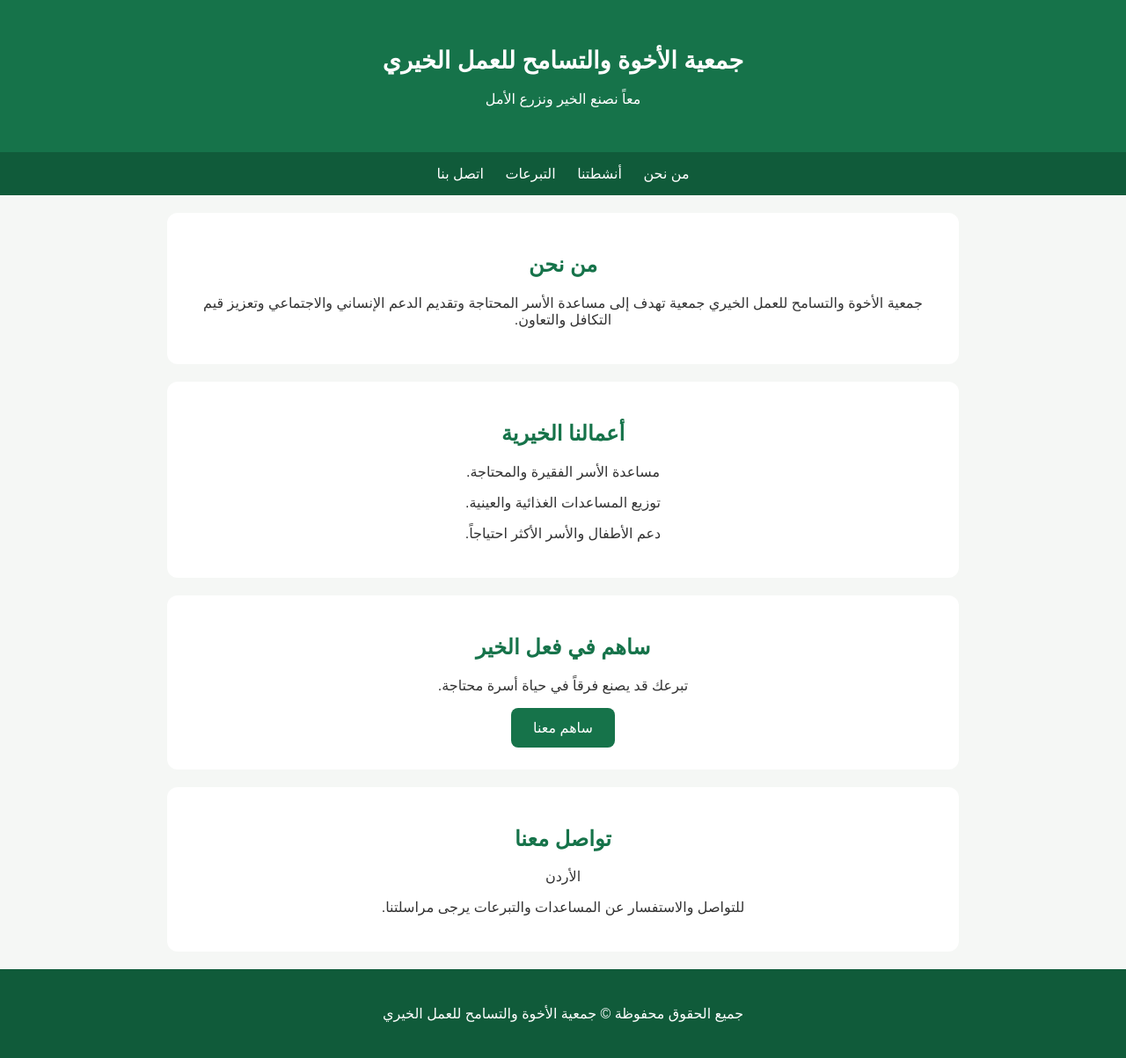
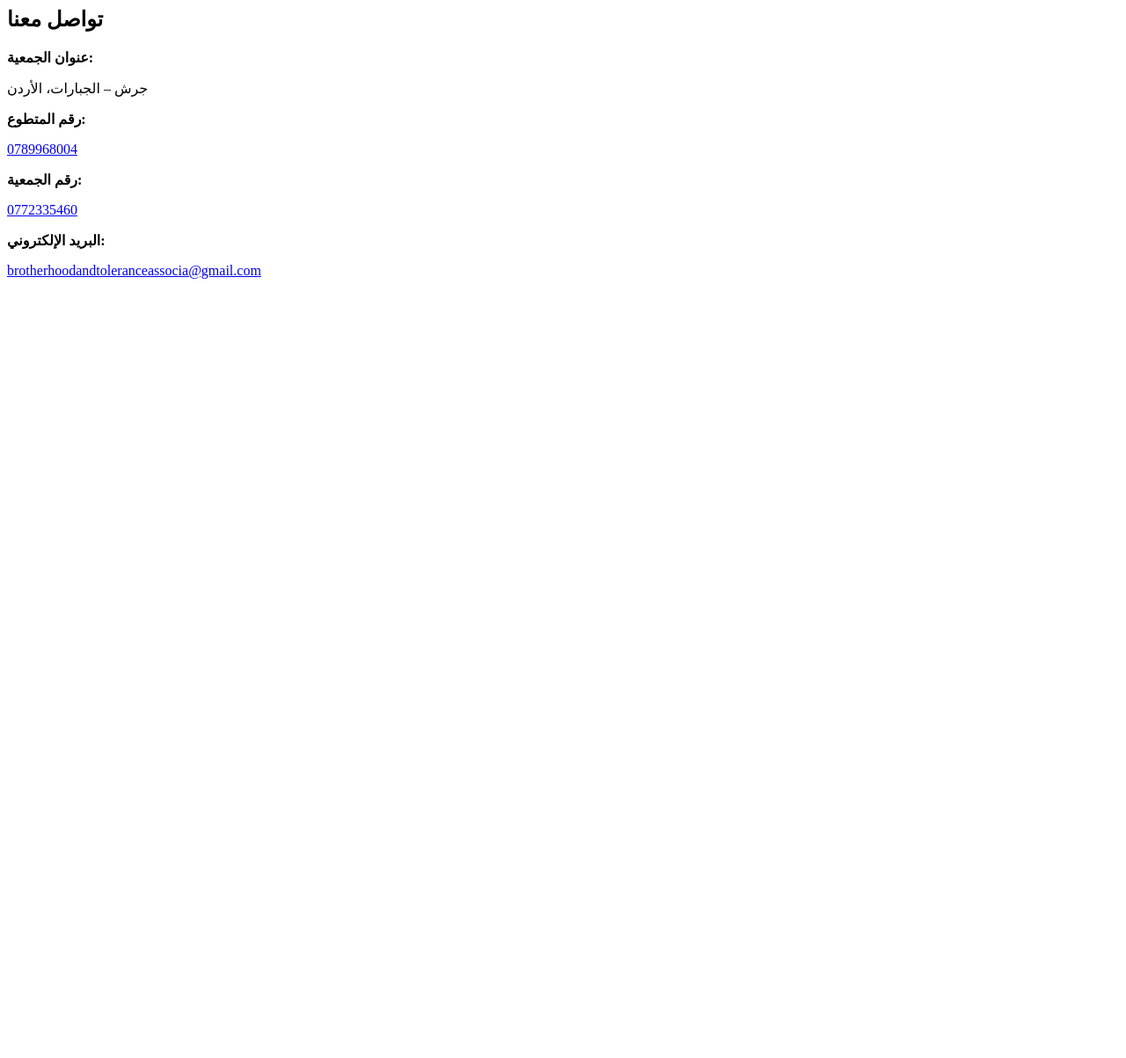
Before and after one commit to brotherhoodandtoleranceassocia-commits/brotherhood-tolerance, a plain HTML site: page index.html in a window 1280 px wide. Shown: the whole page at 88% size. After the commit the page ends 800 px from the top, so only its background shows below. Drawn offline with Linux system fonts and the light colour scheme.

Commit message:
Update index.html

```diff
--- a/index.html
+++ b/index.html
@@ -1,102 +1,24 @@
-
-
-<!DOCTYPE html>
-<html lang="ar" dir="rtl">
-<head>
-<meta charset="UTF-8">
-<meta name="viewport" content="width=device-width, initial-scale=1.0">
-<title>جمعية الأخوة والتسامح للعمل الخيري</title>
-<style>
-body {
-  margin: 0;
-  font-family: Arial, sans-serif;
-  background: #f5f7f5;
-  color: #333;
-  text-align: center;
-}
-header {
-  background: #16734a;
-  color: white;
-  padding: 35px 15px;
-}
-header h1 { font-size: 27px; }
-nav {
-  background: #105b3a;
-  padding: 15px;
-}
-nav a {
-  color: white;
-  text-decoration: none;
-  margin: 10px;
-}
-section {
-  background: white;
-  margin: 20px auto;
-  padding: 25px;
-  max-width: 850px;
-  border-radius: 12px;
-}
-h2 { color: #16734a; }
-.button {
-  display: inline-block;
-  background: #16734a;
-  color: white;
-  padding: 13px 25px;
-  border-radius: 8px;
-  text-decoration: none;
-}
-footer {
-  background: #105b3a;
-  color: white;
-  padding: 25px;
-}
-</style>
-</head>
-<body>
-
-<header>
-<h1>جمعية الأخوة والتسامح للعمل الخيري</h1>
-<p>معاً نصنع الخير ونزرع الأمل</p>
-</header>
-
-<nav>
-<a href="#about">من نحن</a>
-<a href="#work">أنشطتنا</a>
-<a href="#donate">التبرعات</a>
-<a href="#contact">اتصل بنا</a>
-</nav>
-
-<section id="about">
-<h2>من نحن</h2>
-<p>
-جمعية الأخوة والتسامح للعمل الخيري جمعية تهدف إلى
-مساعدة الأسر المحتاجة وتقديم الدعم الإنساني
-والاجتماعي وتعزيز قيم التكافل والتعاون.
-</p>
-</section>
-
-<section id="work">
-<h2>أعمالنا الخيرية</h2>
-<p>مساعدة الأسر الفقيرة والمحتاجة.</p>
-<p>توزيع المساعدات الغذائية والعينية.</p>
-<p>دعم الأطفال والأسر الأكثر احتياجاً.</p>
-</section>
-
-<section id="donate">
-<h2>ساهم في فعل الخير</h2>
-<p>تبرعك قد يصنع فرقاً في حياة أسرة محتاجة.</p>
-<a class="button" href="#contact">ساهم معنا</a>
-</section>
 
 <section id="contact">
-<h2>تواصل معنا</h2>
-<p>الأردن</p>
-<p>للتواصل والاستفسار عن المساعدات والتبرعات يرجى مراسلتنا.</p>
+  <h2>تواصل معنا</h2>
+
+  <p><strong>عنوان الجمعية:</strong></p>
+  <p>جرش – الجبارات، الأردن</p>
+
+  <p><strong>رقم المتطوع:</strong></p>
+  <p dir="ltr">
+    <a href="tel:0789968004">0789968004</a>
+  </p>
+
+  <p><strong>رقم الجمعية:</strong></p>
+  <p dir="ltr">
+    <a href="tel:0772335460">0772335460</a>
+  </p>
+
+  <p><strong>البريد الإلكتروني:</strong></p>
+  <p>
+    <a href="mailto:brotherhoodandtoleranceassocia@gmail.com">
+      brotherhoodandtoleranceassocia@gmail.com
+    </a>
+  </p>
 </section>
-
-<footer>
-<p>جميع الحقوق محفوظة © جمعية الأخوة والتسامح للعمل الخيري</p>
-</footer>
-
-</body>
-</html>
```
